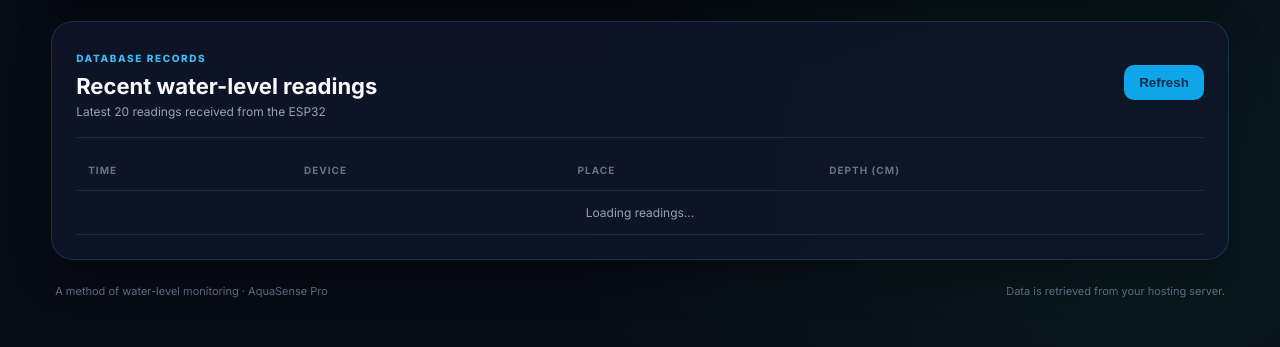
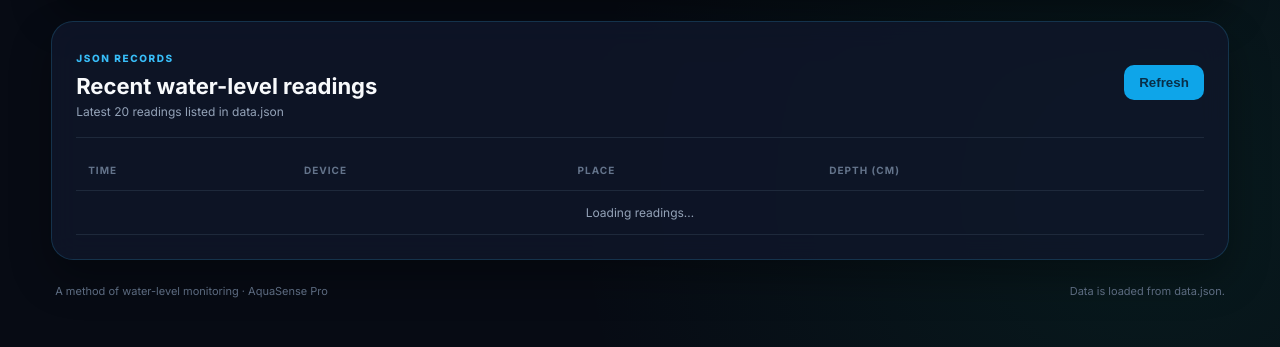
Before and after one commit to adarsha8984/aquasense, a plain HTML site: page index.html in a window 1280 px wide. Shown: the part 684-1031 px from the top of the page. Drawn offline with Linux system fonts and the light colour scheme.

Commit message:
Update index.html

```diff
--- a/index.html
+++ b/index.html
@@ -48,11 +48,11 @@
       </article>
 
       <article class="panel history-panel">
-        <div class="panel-heading"><div><span class="eyebrow">DATABASE RECORDS</span><h2>Recent water-level readings</h2><p>Latest 20 readings received from the ESP32</p></div><button id="refreshBtn">Refresh</button></div>
+        <div class="panel-heading"><div><span class="eyebrow">JSON RECORDS</span><h2>Recent water-level readings</h2><p>Latest 20 readings listed in data.json</p></div><button id="refreshBtn">Refresh</button></div>
         <div class="table-wrap"><table><thead><tr><th>Time</th><th>Device</th><th>Place</th><th>Depth (cm)</th></tr></thead><tbody id="history"><tr><td colspan="4" class="empty">Loading readings…</td></tr></tbody></table></div>
       </article>
     </section>
-    <footer> A method of water-level monitoring · AquaSense Pro <span id="serverNote">Data is retrieved from your hosting server.</span></footer>
+    <footer> A method of water-level monitoring · AquaSense Pro <span id="serverNote">Data is loaded from data.json.</span></footer>
   </main>
   <script src="app.js"></script>
 </body>
```
